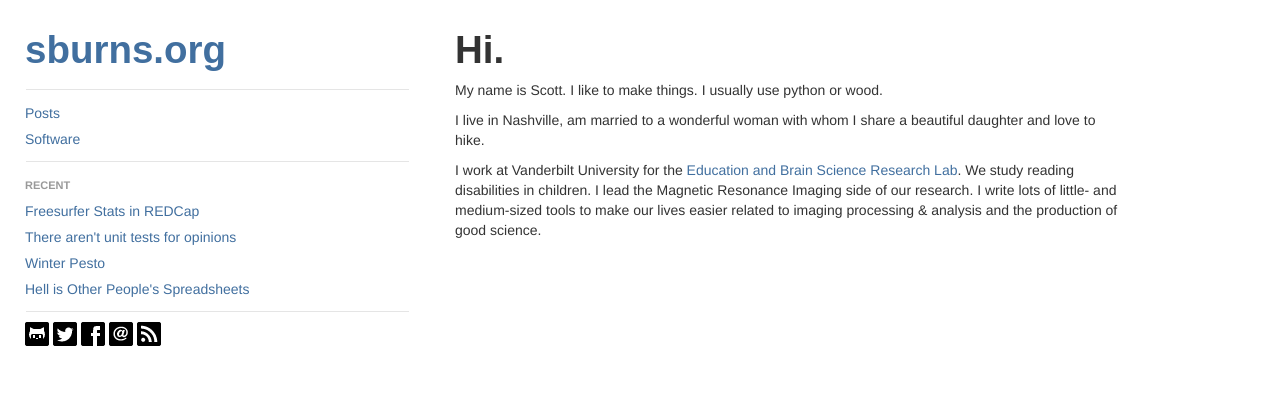
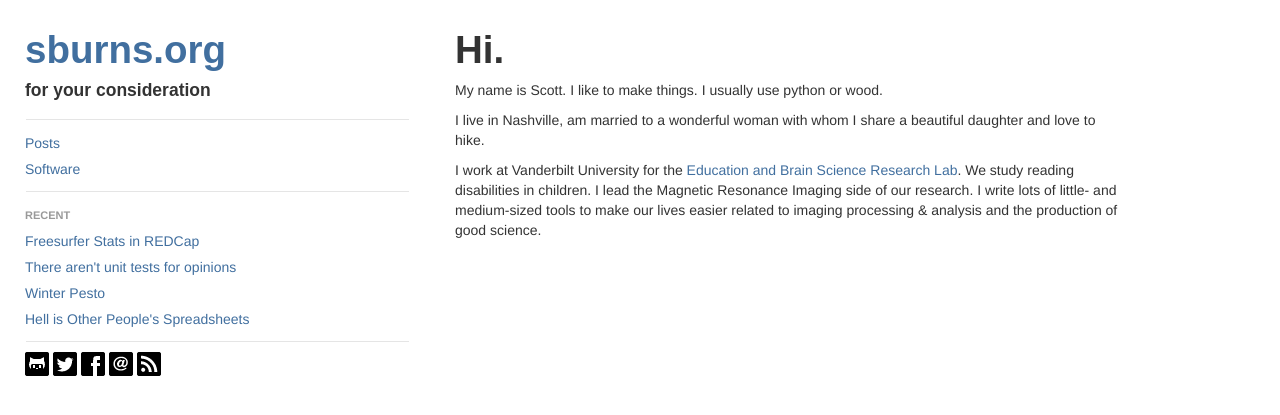
Before and after one commit to sburns/sburns.github.com, a Jekyll site: the page built from index.md, in a window 1280 px wide. Shown: the top 415 px of the page. Built offline with Jekyll 4.4.1, drawn with Linux system fonts in a browser that asks for light colours.

Commit message:
add subheading

```diff
--- a/_layouts/default.html
+++ b/_layouts/default.html
@@ -19,6 +19,7 @@
           <div class="span4 affix hidden-phone" data-spy="affix">
             <div class="row">
               <h1><a href="/">{{ site.name }}</a></h1>
+              <h4>for your consideration</h4>
             </div>
             <div class="row">
             <ul class="nav nav-list my-nav"> <!--  -->
```
